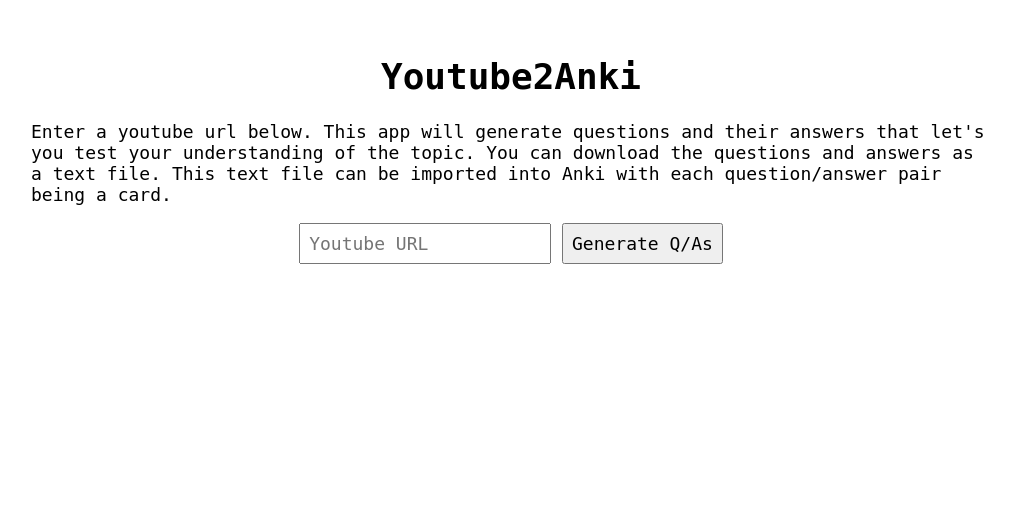
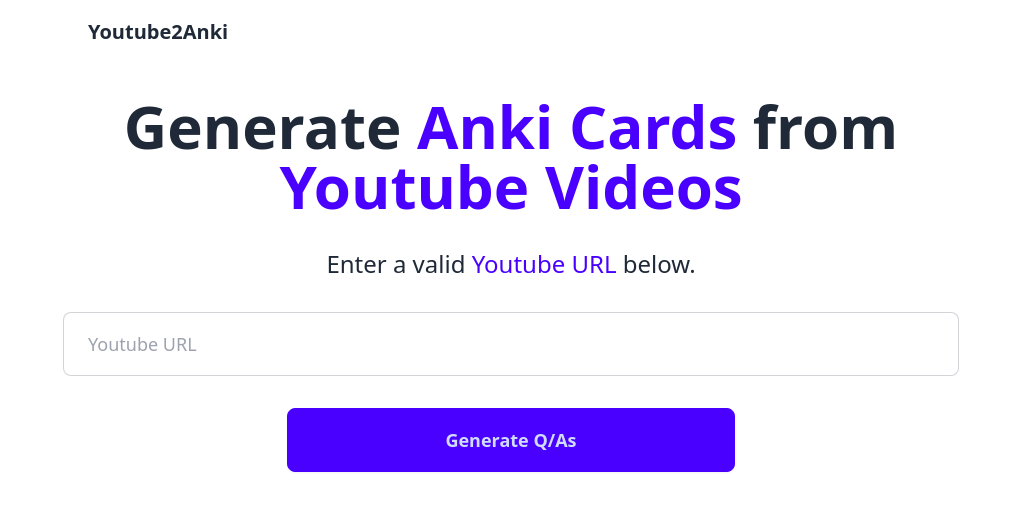
Before and after one commit to vacmar01/youtube2anki, a Flask app: page / in a window 1280 px wide. Shown: the top 511 px of the page, without its empty margins (129-1143 px from the left). Run offline with Flask 2, Linux system fonts and the light colour scheme; some libraries are stand-ins or nearby versions.

Commit message:
styling with tailwind

```diff
--- a/static/main.css
+++ /dev/null
@@ -1,62 +0,0 @@
-#app {
-    margin: 0 auto;
-    padding: 1.5rem;
-    max-width: 960px;
-    font-family: monospace;
-    font-size: 1.125rem;
-}
-
-#app h1 {
-    text-align: center;
-}
-
-
-.form {
-    text-align: center;
-}
-
-#app input {
-    padding: 0.5rem;
-    font-size: 1.125rem;
-    font-family: monospace
-}
-
-#app button {
-    padding: 0.5rem;
-    font-size: 1.125rem;
-    font-family: monospace
-}
-
-/* loading indicator */
-
-.loader,
-.loader:after {
-    border-radius: 50%;
-    width: 5em;
-    height: 5em;
-}
-
-.loader {
-    background-color: black;
-    margin: 60px auto;
-    font-size: 10px;
-    position: relative;
-    text-indent: -9999em;
-    border-top: 1.1em solid rgba(255, 255, 255, 0.2);
-    border-right: 1.1em solid rgba(255, 255, 255, 0.2);
-    border-bottom: 1.1em solid rgba(255, 255, 255, 0.2);
-    border-left: 1.1em solid #ffffff;
-    transform: translateZ(0);
-    animation: load8 2.1s infinite linear;
-}
-
-@keyframes load8 {
-    0% {
-        transform: rotate(0deg);
-    }
-
-    100% {
-        transform: rotate(360deg);
-    }
-}
-/* end loading indicator */
--- a/templates/index.html
+++ b/templates/index.html
@@ -7,27 +7,38 @@
     <title>Youtube2Anki</title>
     <!-- load vue js from cdn -->
     <script src="https://cdn.jsdelivr.net/npm/vue/dist/vue.js"></script>
-    <link rel="stylesheet" href="{{ url_for('static', filename='main.css') }}">
+    <link href="https://cdn.jsdelivr.net/npm/daisyui@4.5.0/dist/full.min.css" rel="stylesheet" type="text/css" />
+    <script src="https://cdn.tailwindcss.com?plugins=typography"></script>
+    <!-- <link rel="stylesheet" href="{{ url_for('static', filename='main.css') }}"> -->
 </head>
 
 <body>
-    <div id="app">
-        <h1>Youtube2Anki</h1>
-        <p>Enter a youtube url below. This app will generate questions and their answers that let's you test your understanding of the topic.
-            You can download the questions and answers as a text file.
-            This text file can be imported into Anki with each question/answer pair being a card.</p>
-        <div class="form">
-            <input type="text" name="url" id="url" v-model="url" placeholder="Youtube URL">
-            <button @click="getQAs">Generate Q/As</button>
+    <div id="app" class="mx-auto px-8" style="max-width:960px">
+        <div class="navbar bg-base-100">
+            <a class="btn btn-ghost text-xl">Youtube2Anki</a>
         </div>
-        <div v-if="error">Error: [[error]]</div>
+        <h1 class="text-2xl sm:text-6xl font-bold my-8 text-center">Generate <span class="text-primary">Anki Cards</span> from <span class="text-primary">Youtube Videos</span></h1>
+        <p class="text-lg sm:text-2xl my-8 text-center">Enter a valid <span class="text-primary">Youtube URL</span> below.</p>
+        <div>
+            <input type="text" name="url" id="url" v-model="url" placeholder="Youtube URL" class="input input-bordered sm:input-lg w-full mx-auto block mx-4" />
+            <button class="btn btn-primary sm:input-lg mt-8 mx-auto w-1/2 block" @click="getQAs">
+                <span v-if="!loading">Generate Q/As</span>
+                <span v-if="loading" class="loading loading-spinner loading-lg block"></span>
+            </button>
+        </div>
+        <div role="alert" class="alert alert-error mt-8" v-if="error">
+            <svg xmlns="http://www.w3.org/2000/svg" class="stroke-current shrink-0 h-6 w-6" fill="none" viewBox="0 0 24 24"><path stroke-linecap="round" stroke-linejoin="round" stroke-width="2" d="M10 14l2-2m0 0l2-2m-2 2l-2-2m2 2l2 2m7-2a9 9 0 11-18 0 9 9 0 0118 0z" /></svg>
+            <span>Error: [[error]]</span>
+          </div>
         <!-- loading indicator -->
-        <div v-if="loading" class="loader"></div>
-        <div v-if="loading" style="margin-top: 0.5rem; text-align:center;">Computing for [[ loadingSeconds ]]s...(this takes ca. 30s)</div>
+
+        <div v-if="loading" class="mt-4 text-center">Computing for [[ loadingSeconds ]]s...(this
+            takes ca. 30s)</div>
         <!-- end loading indicator -->
-        <div v-if="finished && !loading">
+
+        <div v-if="finished && !loading" class="prose prose-lg mx-auto mt-8">
             <h2>Question/Answer Pairs</h2>
-            <button @click="generateCSV">Download .txt file</button>
+            <button @click="generateCSV" class="btn btn-neutral">Download .txt file</button>
             <div v-for="qa in questionAnswers">
                 <h3>[[ qa.question ]]</h3>
                 <p>[[ qa.answer ]]</p>
```
